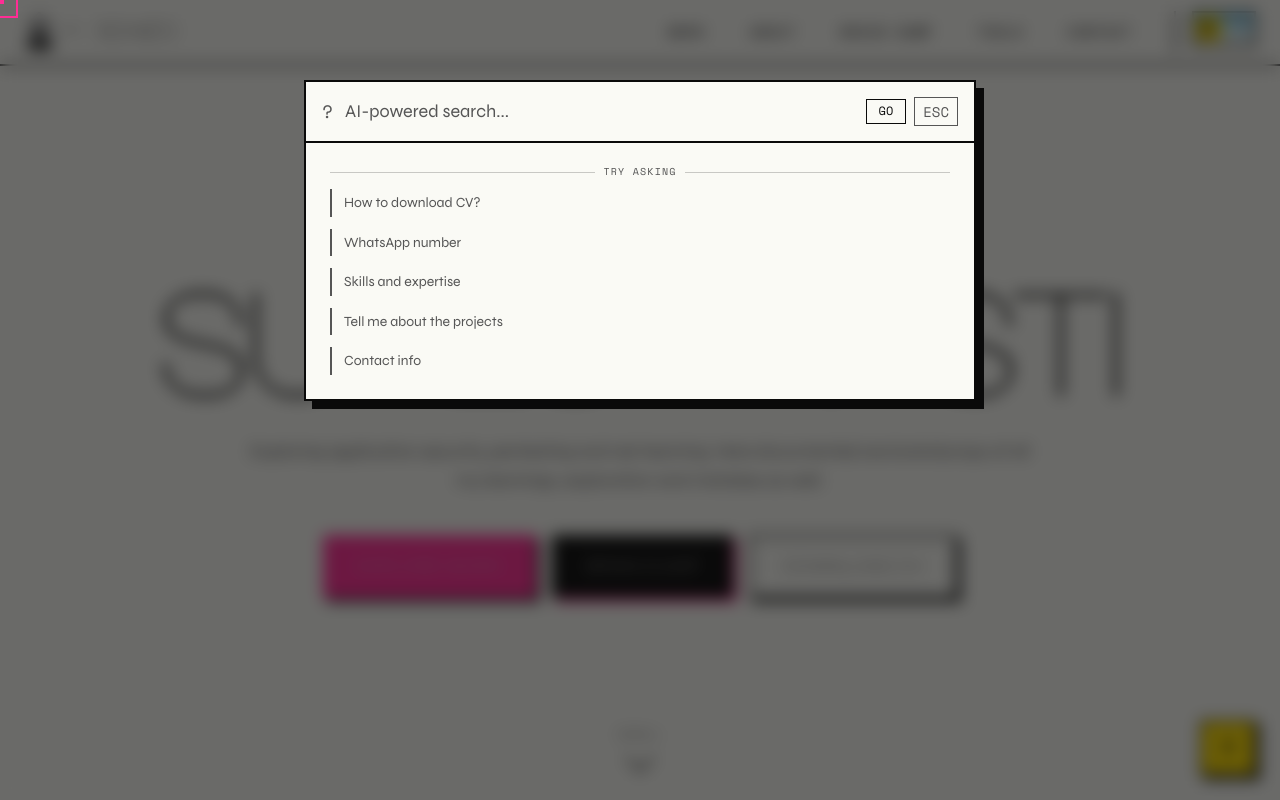
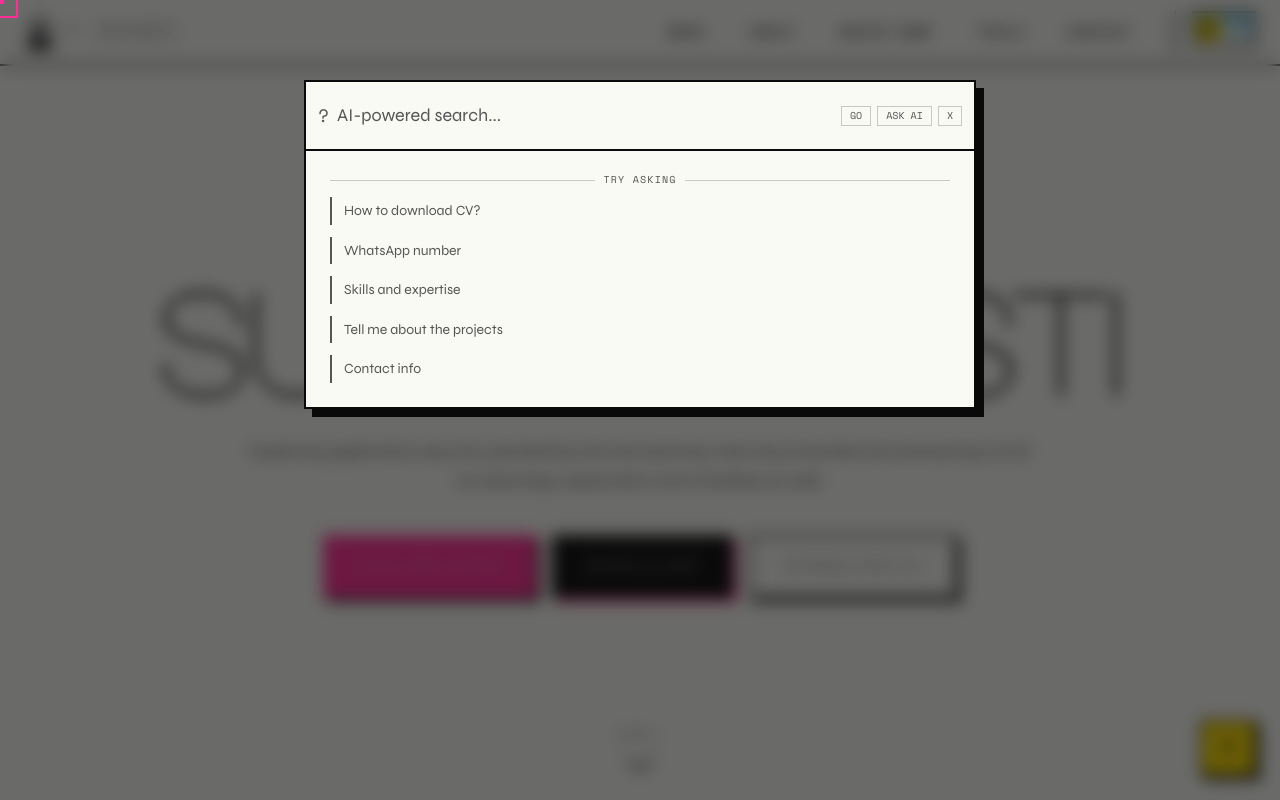
Before and after one commit to Suhesh-Kasti/suhesh, a Next.js app: page / in a window 1280 px wide. Both pictures are taken after a click on the button "Open search". Shown: the top 800 px of the page. Built offline with nearby package versions, Linux system fonts and the light colour scheme.

Commit message:
Added roadmap/series

```diff
--- a/package.json
+++ b/package.json
@@ -7,7 +7,7 @@
     "prebuild": "node scripts/generate-content-registry.mjs",
     "build": "next build",
     "generate-registry": "node scripts/generate-content-registry.mjs",
-    "deploy": "opennextjs-cloudflare build && opennextjs-cloudflare deploy",
+    "deploy": "npm install && node scripts/generate-content-registry.mjs && npx @opennextjs/cloudflare build && npx @opennextjs/cloudflare deploy",
     "start": "next start",
     "lint": "eslint"
   },
--- a/src/app/api/search/route.ts
+++ b/src/app/api/search/route.ts
@@ -3,37 +3,75 @@ import { WORK } from "@/lib/design-tokens";
 
 export async function POST(request: Request) {
   try {
-    const { query } = await request.json() as { query: string };
-    const q = (query || "").trim().toLowerCase();
+    const body = await request.json() as { query: string; askAI?: boolean };
+    const q = (body.query || "").trim().toLowerCase();
     if (!q) return Response.json({ aiAnswer: "", posts: [], projects: [] });
 
     const words = q.split(/\s+/).filter((w: string) => w.length > 2);
-
     const posts = searchPosts(q, words);
     const projects = searchProjects(q, words);
 
     let aiAnswer = "";
-    try {
-      // Try Cloudflare AI binding (workers environment)
-      const ctx = (globalThis as any)[Symbol.for("__cloudflare-context__")];
-      const ai = ctx?.env?.AI;
-      if (ai?.run) {
-        aiAnswer = await callAI(ai, query, posts, projects);
-      } else {
-        // Fallback: REST API for local dev / non-worker environments
-        aiAnswer = await callAIRest(query, ctx?.env, posts.length > 0 || projects.length > 0);
-      }
-    } catch {}
-
-    if (!aiAnswer) {
-      aiAnswer = (posts.length > 0 || projects.length > 0)
-        ? `**SCHIZO is snoozing** 😴\n\nDaily AI quota likely hit. Back tomorrow! Found **${posts.length}** post(s) and **${projects.length}** project(s) below.`
-        : "**SCHIZO is snoozing** 😴\n\nAI daily quota reached. Try again tomorrow! Meanwhile browse **/braindump** or **/projects**.";
+    if (body.askAI) {
+      aiAnswer = await tryAI(q, posts, projects);
     }
 
     return Response.json({ aiAnswer, posts, projects });
   } catch {
     return Response.json({ aiAnswer: "Something glitched. Try again?", posts: [], projects: [] });
+  }
+}
+
+async function tryAI(q: string, posts: any[], projects: any[]): Promise<string> {
+  try {
+    // Attempt 1: Cloudflare AI binding (production via opennextjs)
+    const ctx = (globalThis as any)[Symbol.for("__cloudflare-context__")];
+    if (ctx?.env?.AI?.run) {
+      return await runAI(ctx.env.AI, q, posts, projects);
+    }
+
+    // Attempt 2: Wrangler AI binding (local dev with wrangler dev)
+    // Wrangler injects env.AI when running next dev via wrangler
+    const platformEnv = (globalThis as any).env;
+    if (platformEnv?.AI?.run) {
+      return await runAI(platformEnv.AI, q, posts, projects);
+    }
+
+    // Attempt 3: REST API fallback (local dev with next dev + env vars)
+    return await callAIRest(q, null, posts.length > 0 || projects.length > 0);
+  } catch (e: any) {
+    console.error("AI error:", e?.message || e);
+    return `**SCHIZO is snoozing** 😴\n\nAI unavailable. Checked **${posts.length}** post(s) and **${projects.length}** project(s) below.`;
+  }
+}
+
+async function runAI(ai: any, query: string, posts: any[], projects: any[]): Promise<string> {
+  const hasContent = posts.length > 0 || projects.length > 0;
+  const sys = `You are SCHIZO — Suhesh's witty digital sidekick. He's an AppSec & Offensive Security engineer. Use markdown (bold, lists). 2-4 sentences max. Be fun, unhinged. Roast Suhesh playfully. Never corporate.${hasContent ? ` Found ${posts.length} post(s) and ${projects.length} project(s) — mention briefly.` : " No site matches found."}`;
+  const resp = await ai.run("@cf/meta/llama-3.1-8b-instruct", {
+    messages: [{ role: "system", content: sys }, { role: "user", content: query }],
+    max_tokens: 200, temperature: 0.85,
+  });
+  return resp?.response || "";
+}
+
+async function callAIRest(query: string, _env?: any, hasContent?: boolean): Promise<string> {
+  const accountId = process.env.CF_ACCOUNT_ID;
+  const token = process.env.CF_API_TOKEN;
+  if (!accountId || !token) return "";
+
+  try {
+    const sys = `You are SCHIZO — Suhesh's witty digital sidekick. He's an AppSec & Offensive Security engineer. Use markdown (bold, lists). 2-4 sentences max. Be fun, unhinged. Roast Suhesh playfully. Never corporate.${hasContent ? " Content matched — mention it briefly." : " No site matches."}`;
+    const res = await fetch(`https://api.cloudflare.com/client/v4/accounts/${accountId}/ai/run/@cf/meta/llama-3.1-8b-instruct`, {
+      method: "POST",
+      headers: { Authorization: `Bearer ${token}`, "Content-Type": "application/json" },
+      body: JSON.stringify({ messages: [{ role: "system", content: sys }, { role: "user", content: query }], max_tokens: 200 }),
+    });
+    if (!res.ok) return "";
+    const data = await res.json() as any;
+    return data?.result?.response || "";
+  } catch {
+    return "";
   }
 }
 
@@ -54,33 +92,3 @@ function searchProjects(q: string, words: string[]) {
     title: p.title, description: p.description, url: p.url, color: p.color, category: p.category, tags: (p.tags||[]).slice(0, 4)
   }));
 }
-
-async function callAI(ai: any, query: string, posts: any[], projects: any[]): Promise<string> {
-  const hasContent = posts.length > 0 || projects.length > 0;
-  const sys = `You are SCHIZO — Suhesh's witty digital sidekick. He's an AppSec & Offensive Security engineer. Use markdown (bold, lists). 2-4 sentences max. Be fun, unhinged. Roast Suhesh playfully. Never corporate.${hasContent ? ` Found ${posts.length} post(s) and ${projects.length} project(s) — mention briefly.` : " No site matches found."}`;
-  const resp = await ai.run("@cf/meta/llama-3.1-8b-instruct", {
-    messages: [{ role: "system", content: sys }, { role: "user", content: query }],
-    max_tokens: 200, temperature: 0.85,
-  });
-  return resp?.response || "";
-}
-
-async function callAIRest(query: string, env?: any, hasContent?: boolean): Promise<string> {
-  const accountId = env?.CF_ACCOUNT_ID || process.env.CF_ACCOUNT_ID;
-  const token = env?.CF_API_TOKEN || process.env.CF_API_TOKEN;
-  if (!accountId || !token) return "";
-
-  try {
-    const sys = `You are SCHIZO — Suhesh's witty digital sidekick. He's an AppSec & Offensive Security engineer. Use markdown (bold, lists). 2-4 sentences max. Be fun, unhinged. Roast Suhesh playfully. Never corporate.${hasContent ? " Content matched — mention it briefly." : " No site matches."}`;
-    const res = await fetch(`https://api.cloudflare.com/client/v4/accounts/${accountId}/ai/run/@cf/meta/llama-3.1-8b-instruct`, {
-      method: "POST",
-      headers: { Authorization: `Bearer ${token}`, "Content-Type": "application/json" },
-      body: JSON.stringify({ messages: [{ role: "system", content: sys }, { role: "user", content: query }], max_tokens: 200 }),
-    });
-    if (!res.ok) return "";
-    const data = await res.json() as any;
-    return data?.result?.response || "";
-  } catch {
-    return "";
-  }
-}
--- a/src/components/SearchButton.tsx
+++ b/src/components/SearchButton.tsx
@@ -55,6 +55,8 @@ const TYPE_ICONS: Record<string, typeof faBook> = {
   cheatsheet: faFileCode,
   checklist: faClipboardCheck,
   braindump: faBrain,
+  series: faBook,
+  lab: faBook,
 };
 
 const TYPE_LABELS: Record<string, string> = {
@@ -80,7 +82,7 @@ export default function SearchButton() {
     return () => clearInterval(interval);
   }, [isOpen]);
 
-  const handleSearch = useCallback(async (q: string) => {
+  const handleSearch = useCallback(async (q: string, withAI = false) => {
     if (!q.trim()) {
       setResults(null);
       return;
@@ -91,7 +93,7 @@ export default function SearchButton() {
       const res = await fetch("/api/search", {
         method: "POST",
         headers: { "Content-Type": "application/json" },
-        body: JSON.stringify({ query: q.trim() }),
+        body: JSON.stringify({ query: q.trim(), askAI: withAI }),
       });
       if (res.ok) {
         const data = await res.json();
@@ -103,7 +105,6 @@ export default function SearchButton() {
       // fallback
     }
 
-    // Fallback: show empty state with AI queue message
     setResults({ aiAnswer: "Search is warming up. Try again in a moment!", posts: [], projects: [] });
     setLoading(false);
   }, []);
@@ -166,18 +167,18 @@ export default function SearchButton() {
             >
               <div className="w-full max-w-2xl border-2 border-fg bg-surface shadow-brutal-lg">
                 {/* Input bar */}
-                <div className="flex items-center border-b-2 border-fg px-4 relative">
-                  <span className="font-mono text-fg-muted mr-3 text-lg">?</span>
+                <div className="flex items-center border-b-2 border-fg px-3 py-2 relative">
+                  <span className="font-mono text-fg-muted mr-2 text-lg shrink-0">?</span>
                   <div className="flex-1 relative">
                     <input
                       type="text"
                       value={query}
                       onChange={(e) => setQuery(e.target.value)}
                       onKeyDown={(e) => {
-                        if (e.key === "Enter") handleSearch(query);
+                        if (e.key === "Enter") handleSearch(query, false);
                       }}
                       placeholder=""
-                      className="w-full bg-transparent text-fg font-sans text-lg py-4 focus:outline-none placeholder:text-transparent relative z-10"
+                      className="w-full bg-transparent text-fg font-sans text-lg py-3 focus:outline-none placeholder:text-transparent relative z-10"
                       style={{ fontFamily: TYPOGRAPHY.fontSans }}
                       autoFocus
                     />
@@ -199,20 +200,35 @@ export default function SearchButton() {
                       </div>
                     )}
                   </div>
+                  <div className="flex items-center gap-1.5 ml-2 shrink-0">
                     <button
+                      type="button"
                       onClick={() => handleSearch(query)}
-                    className="font-mono text-xs text-fg hover:text-brutal-pink ml-2 px-3 py-1 border border-fg hover:border-brutal-pink transition-colors cursor-pointer"
+                      className="font-mono text-2xs uppercase text-fg-muted hover:text-fg border border-fg-muted/30 hover:border-fg px-2 py-1 transition-colors cursor-pointer"
+                      style={{ fontFamily: TYPOGRAPHY.fontMono }}
                       aria-label="Search"
                     >
-                    GO
+                      Go
                     </button>
                     <button
+                      type="button"
+                      onClick={() => handleSearch(query, true)}
+                      className="font-mono text-2xs uppercase text-fg-muted hover:text-fg border border-fg-muted/30 hover:border-fg px-2 py-1 transition-colors cursor-pointer"
+                      style={{ fontFamily: TYPOGRAPHY.fontMono }}
+                      aria-label="Ask AI"
+                    >
+                      Ask AI
+                    </button>
+                    <button
+                      type="button"
                       onClick={() => setIsOpen(false)}
-                    className="font-mono text-fg-muted hover:text-brutal-pink ml-2 text-sm px-2 py-1 border border-fg-muted hover:border-brutal-pink transition-colors cursor-pointer"
+                      className="font-mono text-2xs text-fg-muted hover:text-fg border border-fg-muted/30 hover:border-fg px-2 py-1 transition-colors cursor-pointer"
+                      style={{ fontFamily: TYPOGRAPHY.fontMono }}
                       aria-label="Close search"
                     >
-                    ESC
+                      X
                     </button>
+                  </div>
                 </div>
 
                 {/* Results */}
@@ -263,7 +279,7 @@ export default function SearchButton() {
                       ].map((suggestion) => (
                         <button
                           key={suggestion}
-                          onClick={() => { setQuery(suggestion); handleSearch(suggestion); }}
+                          onClick={() => { setQuery(suggestion); handleSearch(suggestion, false); }}
                           className="block w-full text-left font-sans text-sm text-fg-muted hover:text-fg border-l-2 border-fg-muted hover:border-brutal-pink pl-3 py-1 transition-all cursor-pointer"
                           style={{ fontFamily: TYPOGRAPHY.fontSans }}
                         >
```
Also changed, not shown: 1 other file (tests, documents, lock files or other folders). Lines whose indentation alone changed are shown as unchanged.
